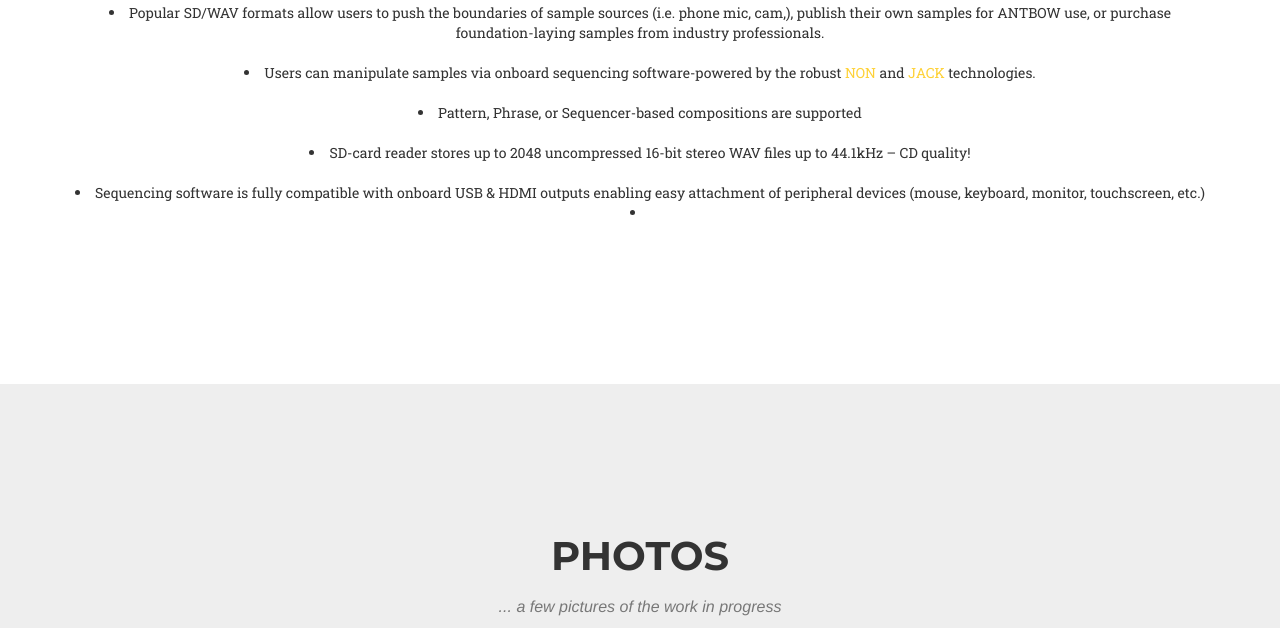
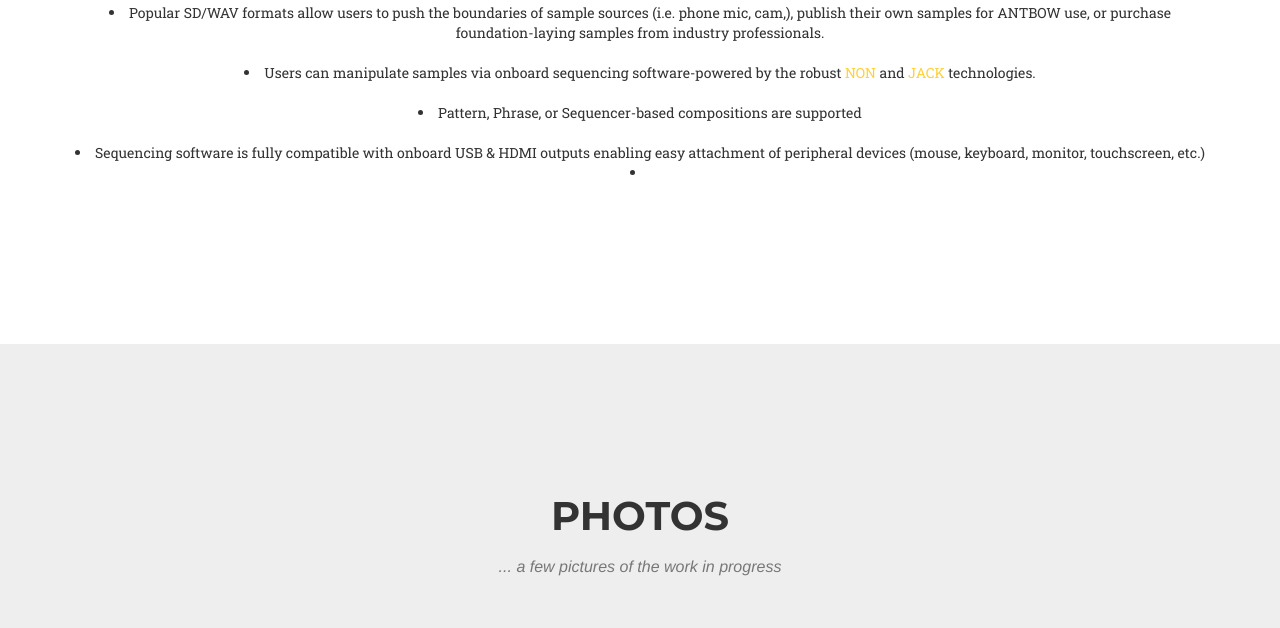
Before and after one commit to shaantbow/version_one, a website: page index.html in a window 1280 px wide. Shown: the part 1154-1782 px from the top of the page. Drawn offline with nearby package versions, Linux system fonts and the light colour scheme; a web font is replaced by a local one.

Commit message:
Update index.html

```diff
--- a/index.html
+++ b/index.html
@@ -101,7 +101,6 @@
 
                     <li>Pattern, Phrase, or Sequencer-based compositions are supported</li><br>
 
-                    <li>SD-card reader stores up to 2048 uncompressed 16-bit stereo WAV files up to 44.1kHz – CD quality!</li><br>
 
 
 
```
